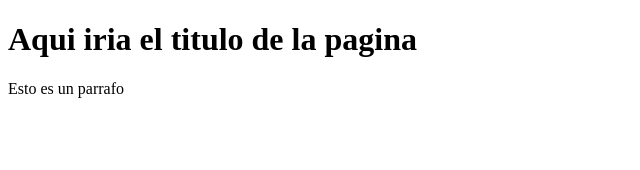
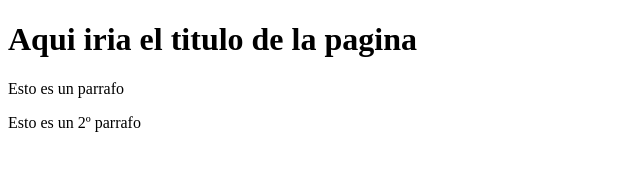
Before and after one commit to ASanchezFabregat/ProyectoWebEmpresaE, a plain HTML site: page index.html in a window 1280 px wide. Shown: the whole page, without its empty margins (0-640 px from the left). Drawn offline with Linux system fonts and the light colour scheme.

Commit message:
Agragando 2º parrafo

```diff
--- a/index.html
+++ b/index.html
@@ -9,5 +9,6 @@
 <body>
     <h1>Aqui iria el titulo de la pagina</h1>
     <p>Esto es un parrafo</p>
+    <p>Esto es un 2º parrafo</p>
 </body>
 </html>
```
